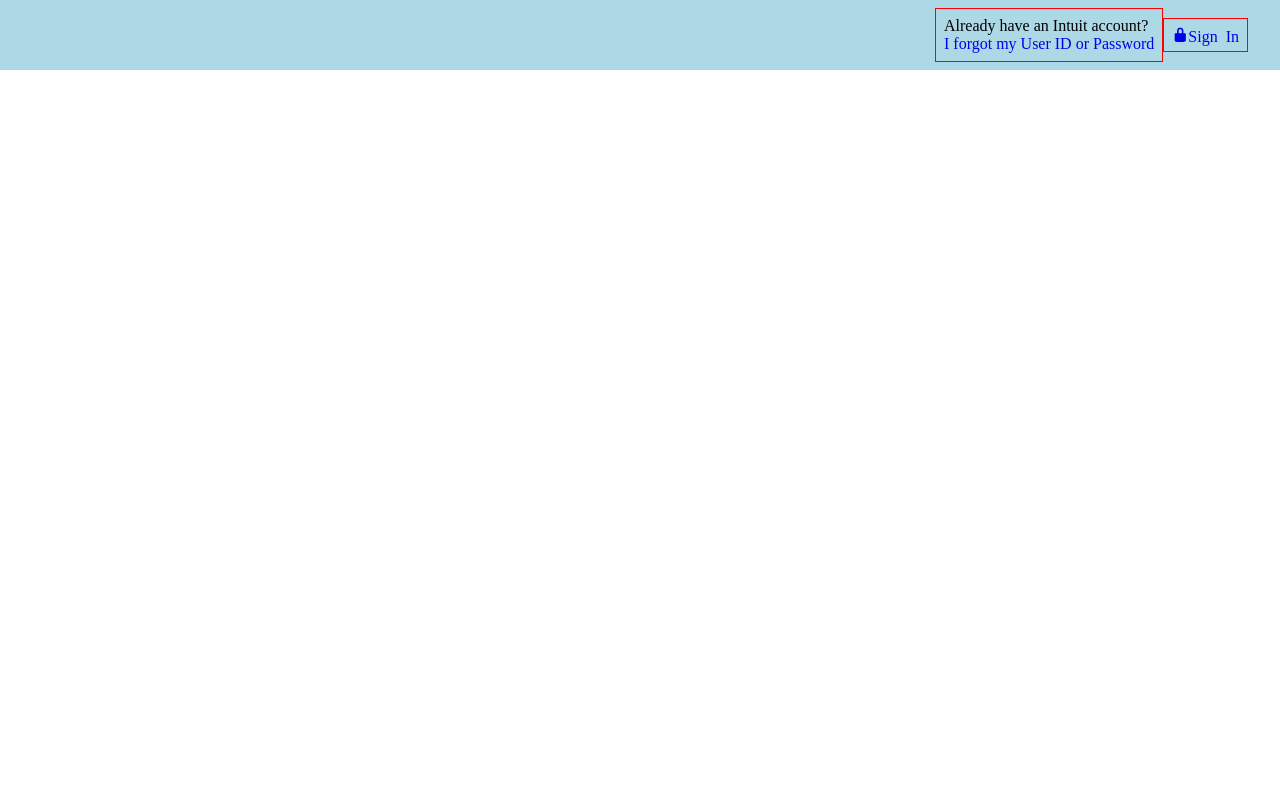
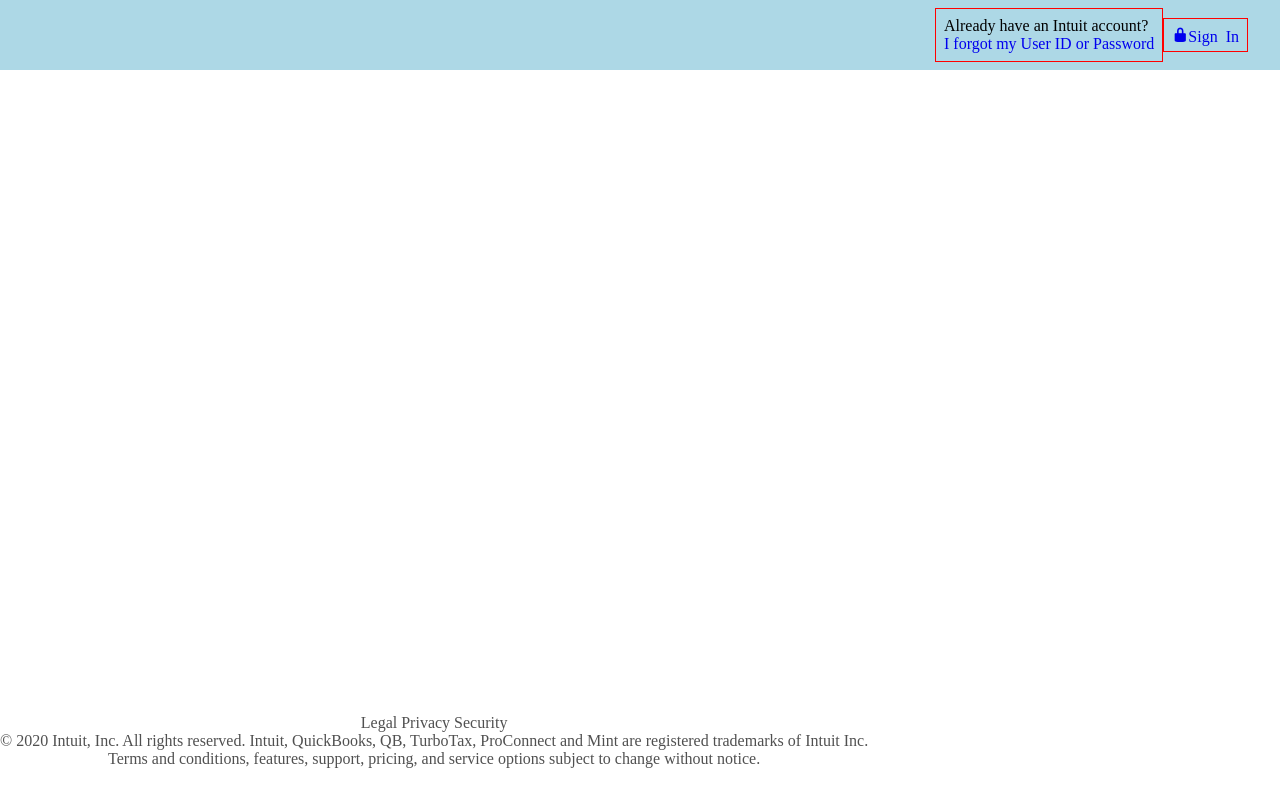
Before and after one commit to diazgio/Mint-singup-project, a website: page index.html in a window 1280 px wide. Drawn offline with Linux system fonts and the light colour scheme; files whose address does not match are found by name.

Commit message:
Added footer

```diff
--- a/index.html
+++ b/index.html
@@ -20,7 +20,14 @@
     <section class="main-section">
 
     </section>
+
     <footer class="footer">
+        <a href="#" class="footer-links">Legal</a>
+        <a href="#" class="footer-links">Privacy</a>
+        <a href="#" class="footer-links">Security</a>
+
+        <p>© 2020 Intuit, Inc. All rights reserved. Intuit, QuickBooks, QB, TurboTax, ProConnect and Mint are registered trademarks of Intuit Inc. <br>
+            Terms and conditions, features, support, pricing, and service options subject to change without notice.</p>
 
     </footer>
 </body>
--- a/style.css
+++ b/style.css
@@ -25,3 +25,22 @@
 .icon-button a, .header-div a{
     text-decoration: none;
 }
+
+.footer {
+    text-align: center;
+    position: absolute;
+    bottom: 2em;
+}
+
+.footer-links {
+    text-decoration: none;
+    color: #505050;
+}
+
+.footer-links:hover {
+    text-decoration: underline;
+}
+
+.footer p {
+    color: #505050;
+}
```
